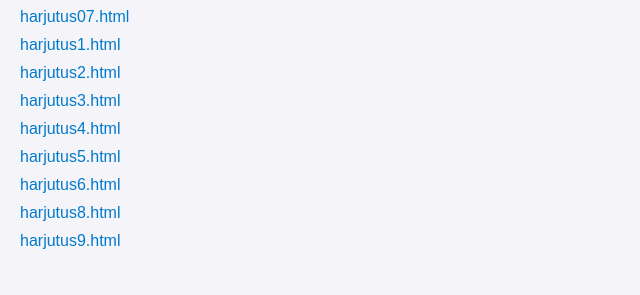
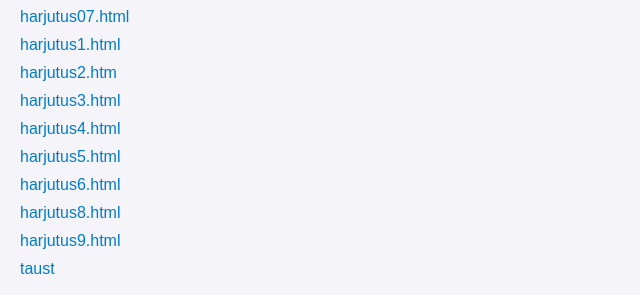
Before and after one commit to Kr1ss22/html, a plain HTML site: page index.html in a window 1280 px wide. Shown: the part 556-851 px from the top of the page, 0-640 px from the left. Before the commit the page ends 826 px from the top, so only its background shows below. Drawn offline with nearby package versions, Linux system fonts and the light colour scheme.

Commit message:
Update index.html

```diff
--- a/index.html
+++ b/index.html
@@ -57,13 +57,14 @@
         <li><a href="css/bootstrap.min.css">bootstrap.min.css</a></li>
         <li><a href="css/harjutus07.html">harjutus07.html</a></li>
         <li><a href="css/harjutus1.html">harjutus1.html</a></li>
-        <li><a href="css/harjutus2.html">harjutus2.html</a></li>
+        <li><a href="css/harjutus2.html">harjutus2.htm</a></li>
         <li><a href="css/harjutus3.html">harjutus3.html</a></li>
         <li><a href="css/harjutus4.html">harjutus4.html</a></li>
         <li><a href="css/harjutus5.html">harjutus5.html</a></li>
         <li><a href="css/harjutus6.html">harjutus6.html</a></li>
         <li><a href="css/harjutus8.html">harjutus8.html</a></li>
         <li><a href="css/harjutus9.html">harjutus9.html</a></li>
+        <li><a href="css/punane.jpg">taust</a></li>
     </ul>
 
     <!-- Bootstrap JS (vajadusel) -->
```
